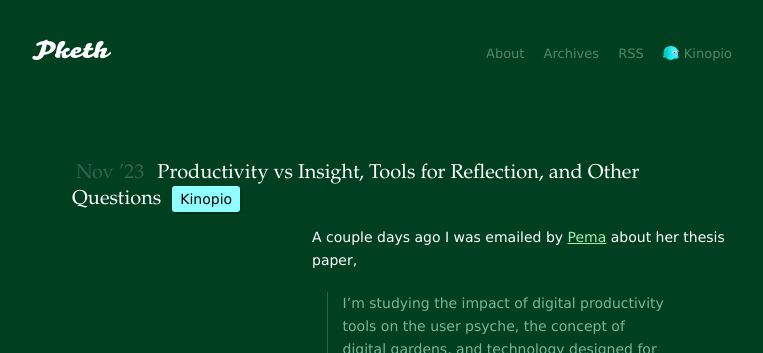
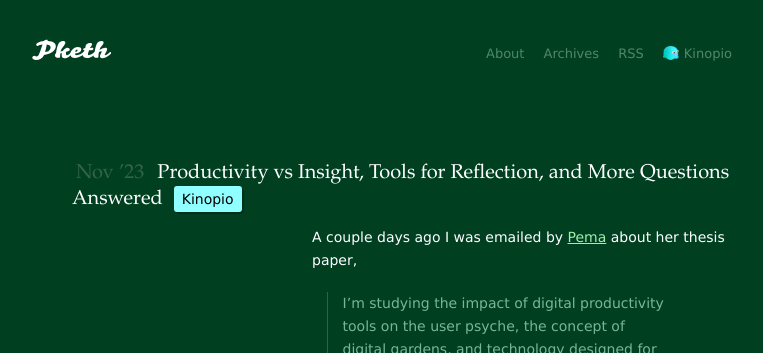
Before and after one commit to pketh/pketh.github.io, a Jekyll site: the page built from _posts/2023-11-12-kinopio-qa.md, in a window 1280 px wide and 900 px high. Shown: the top 353 px of the window, without its empty margins (258-1021 px from the left). Built offline with Jekyll 4.4.1, drawn with Linux system fonts in a browser that asks for light colours.

Commit message:
title update

```diff
--- a/_posts/2023-11-12-kinopio-qa.md
+++ b/_posts/2023-11-12-kinopio-qa.md
@@ -1,6 +1,6 @@
 ---
 layout: post
-title:  "Productivity vs Insight, Tools for Reflection, and Other Questions"
+title:  "Productivity vs Insight, Tools for Reflection, and More Questions Answered"
 image: "/images/2023/mail-art.jpg"
 tags: kinopio
 ---
```
